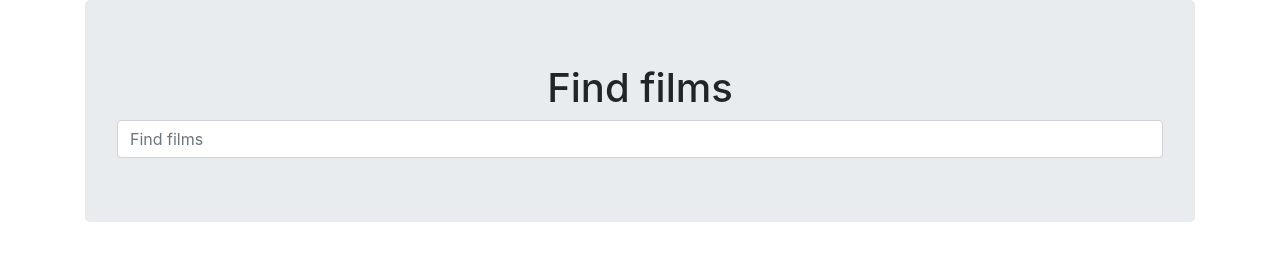
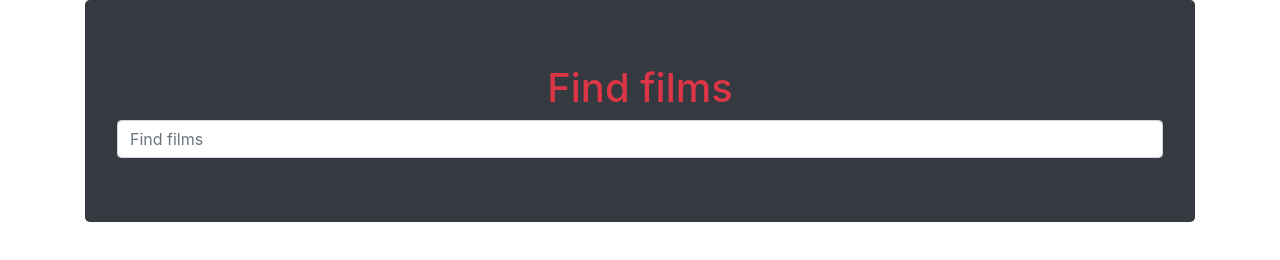
Before and after one commit to Roma-Kamenivskyi/films_finder, a plain HTML site: page index.html in a window 1280 px wide. Drawn offline with nearby package versions, Linux system fonts and the light colour scheme.

Commit message:
Update index.html

```diff
--- a/index.html
+++ b/index.html
@@ -9,8 +9,8 @@
 </head>
 <body>
     <div class="container">
-        <div class="jumbotron">
-            <h1 class="text-center">Find films</h1>
+        <div class="jumbotron bg-dark">
+            <h1 class="text-center text-danger">Find films</h1>
             <form action="" id="searchForm">
                 <input type="text" class="form-control" id="searchText" placeholder="Find films">
             </form>
```
